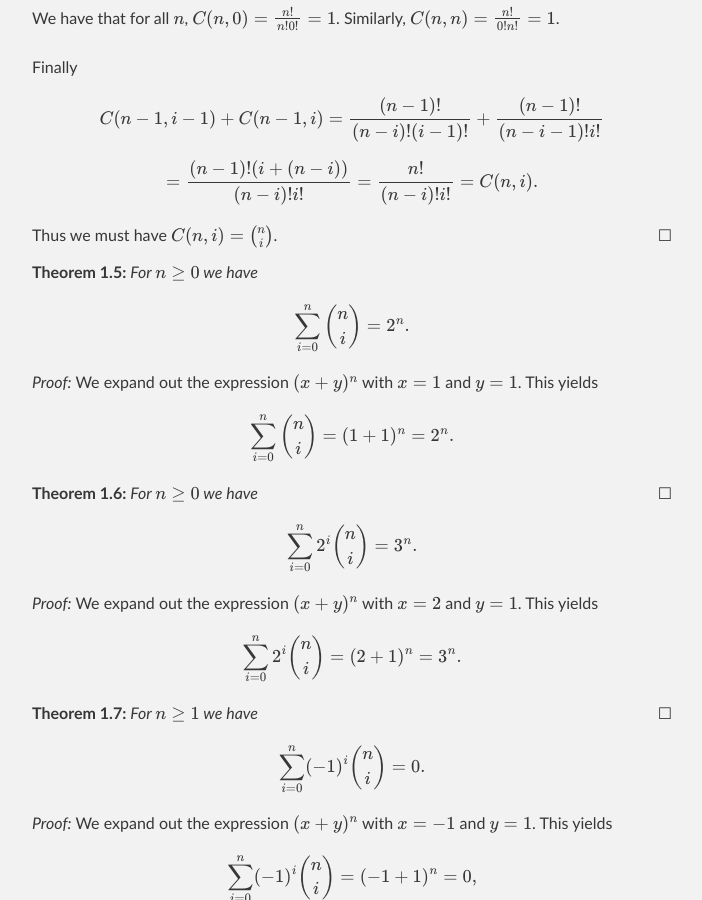
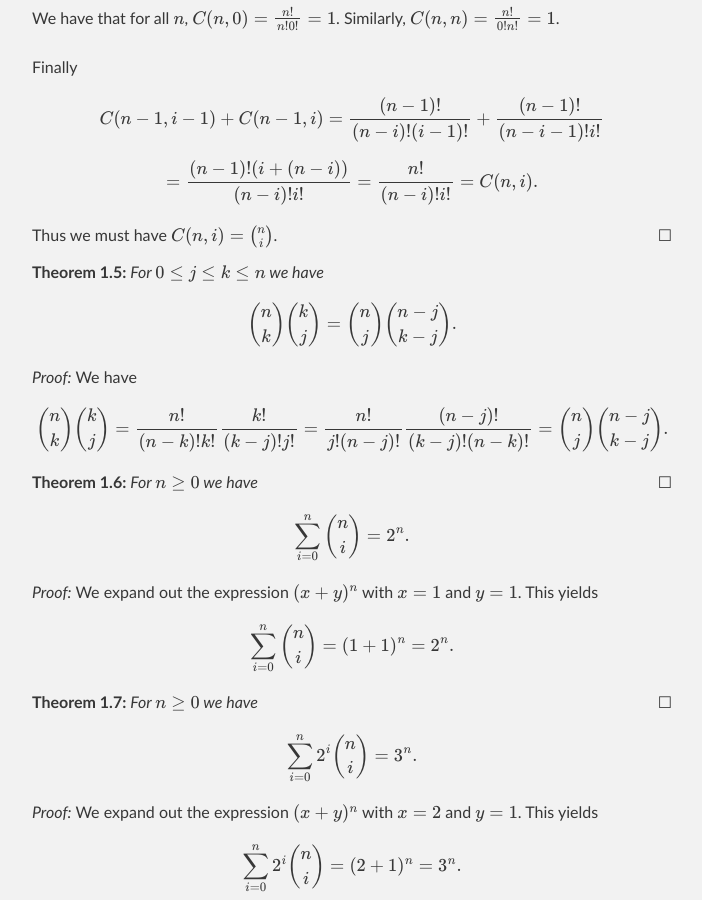
Before and after one commit to wbhart/SimpleMath, a Jekyll site: the page built from binomial.html, in a window 1280 px wide and 900 px high, scrolled down 1158 px. Shown: the whole window, without its empty margins (288-990 px from the left). Built offline with Jekyll 4.4.1, drawn with Linux system fonts in a browser that asks for light colours; formulas are drawn with MathJax 3.

Commit message:
Update binomial.html

```diff
--- a/binomial.html
+++ b/binomial.html
@@ -50,6 +50,15 @@ Finally
 $$C(n - 1, i - 1) + C(n - 1, i) = \frac{(n - 1)!}{(n - i)!(i - 1)!} + \frac{(n - 1)!}{(n - i - 1)!i!}$$
 $$= \frac{(n - 1)!(i + (n - i))}{(n - i)!i!} = \frac{n!}{(n - i)!i!} = C(n, i).$$
 Thus we must have $C(n, i) = \binom{n}{i}$.
+</proof>
+
+<theorem> For $0 \leq j \leq k \leq n$ we have
+$$\binom{n}{k}\binom{k}{j} = \binom{n}{j}\binom{n - j}{k - j}.$$
+</theorem>
+
+<proof> We have
+$$\binom{n}{k}\binom{k}{j} = \frac{n!}{(n - k)!k!}\frac{k!}{(k - j)!j!}
+= \frac{n!}{j!(n - j)!}\frac{(n - j)!}{(k - j)!(n - k)!} = \binom{n}{j}\binom{n - j}{k - j}.$$
 </proof>
 
 <theorem> For $n \geq 0$ we have
```
